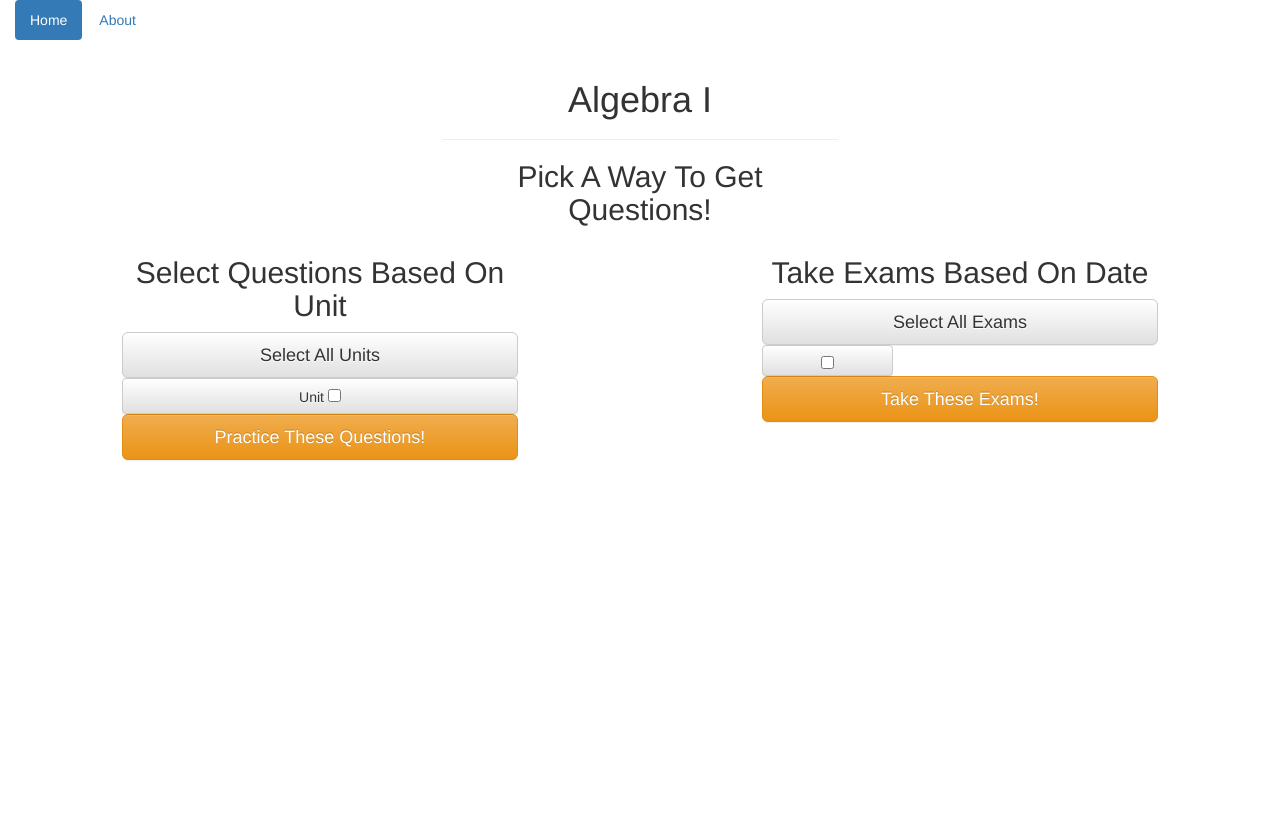
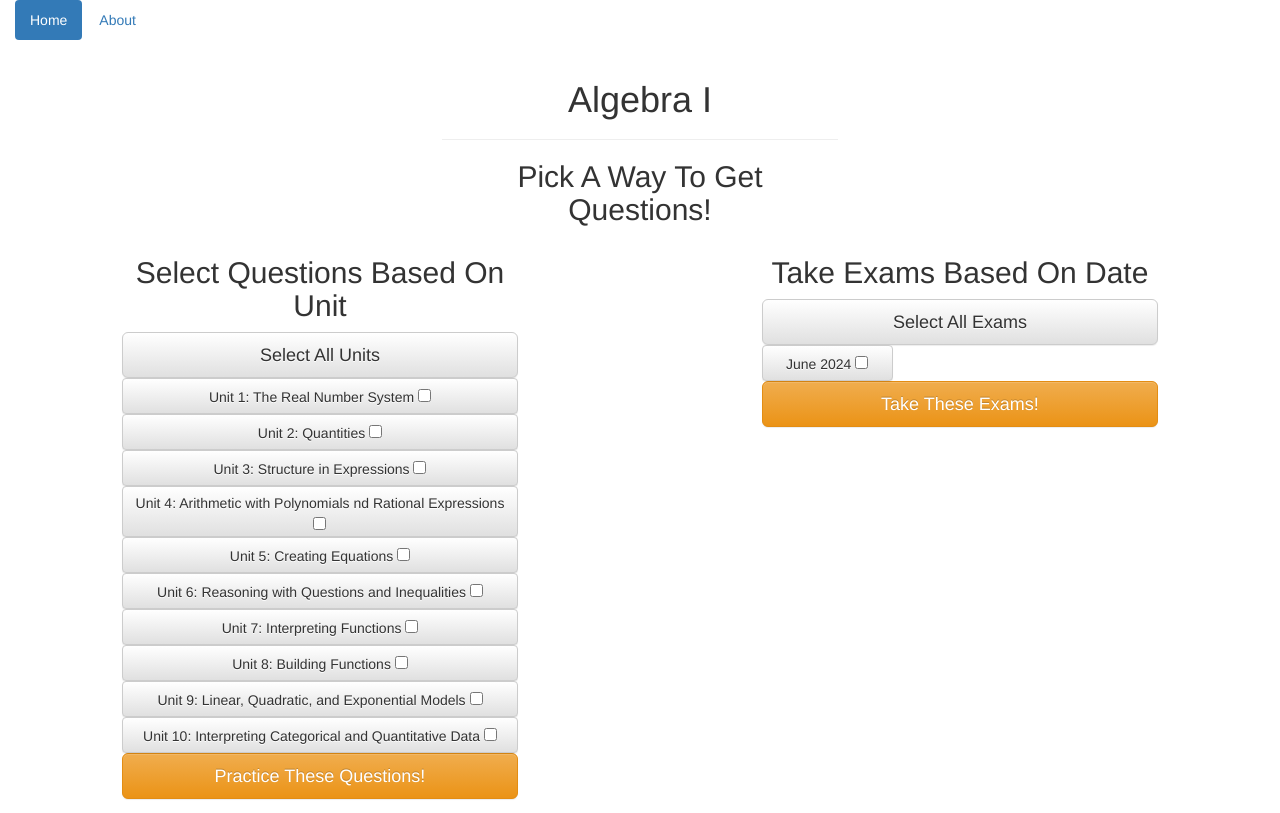
Before and after one commit to WalterSchaertl/NYRP, a Django app: a page that uses NYRP/templates/NYRP/base.html in a window 1280 px wide. Before the commit the page ends 461 px from the top, so only its background shows below. Run offline with Django 3.2, Linux system fonts and the light colour scheme; some libraries are stand-ins or nearby versions.

Commit message:
Adding 2024 June ALG1 exam

```diff
--- a/NYRP/forms.py
+++ b/NYRP/forms.py
@@ -63,8 +63,24 @@ USHG_EXAMS = (
 
 # Algebra I, Algebra 2, Global History and Geography,
 # and Physics are not implemented yet.
-ALG1_UNITS = (("", ""),)
-ALG1_EXAMS = (("", ""),)
+# TODO add the ALG1 reference sheet: https://www.nysed.gov/sites/default/files/programs/state-assessment/public-facing-reference-sheet.pdf
+# and https://www.nysed.gov/sites/default/files/programs/state-assessment/a1-next-gen-reference-sheet.pdf starting June 2024
+# and update the reference table button to point to them
+ALG1_UNITS = (
+	("1", "1: The Real Number System"),
+	("2", "2: Quantities"),
+	("3", "3: Structure in Expressions"),
+	("4", "4: Arithmetic with Polynomials nd Rational Expressions"),
+	("5", "5: Creating Equations"),
+	("6", "6: Reasoning with Questions and Inequalities"),
+	("7", "7: Interpreting Functions"),
+	("8", "8: Building Functions"),
+	("9", "9: Linear, Quadratic, and Exponential Models"),
+	("10", "10: Interpreting Categorical and Quantitative Data")
+)
+ALG1_EXAMS = (	("June 2024", "June 2024"),)
+
+
 ALG2_UNITS = (("", ""),)
 ALG2_EXAMS = (("", ""),)
 GHGE_UNITS = (("", ""),)
--- a/NYRP/templates/NYRP/index.html
+++ b/NYRP/templates/NYRP/index.html
@@ -56,8 +56,7 @@
 								Practice recent regents exams, or study by unit!
 							</p>
 							<p>
-								<!--Usually an a tag, but a disabled button for now-->
-								<button disabled class="btn btn-primary"  href="{% url 'prep' 'Algebra_I'%}">Start</button>
+								<a class="btn btn-primary"  href="{% url 'prep' 'Algebra_I'%}">Start</a>
 							</p>
 						</div>
 					</div>
--- a/NYRP/templates/NYRP/question.html
+++ b/NYRP/templates/NYRP/question.html
@@ -61,6 +61,7 @@ img {
 	<div class="row">
 		<div class="col-md-1"></div>
 		<div class="col-md-10">
+			<!-- TODO this should reflect the correct reference tables, and be absent on those that don't have any -->
 			<button class="btn btn-info" onclick="open_pdf('{% static 'ChemRef.pdf' %}')">View Reference Table</button>
 
 			<form id="answerForm3" method="post">
```
Also changed, not shown: NYRP/static/diagrams/2024_June_ALG1_1.png (added), NYRP/static/diagrams/2024_June_ALG1_11.png (added), NYRP/static/diagrams/2024_June_ALG1_13.png (added), NYRP/static/diagrams/2024_June_ALG1_14.png (added), NYRP/static/diagrams/2024_June_ALG1_16.png (added), NYRP/static/diagrams/2024_June_ALG1_18.png (added), NYRP/static/diagrams/2024_June_ALG1_20.png (added), NYRP/static/diagrams/2024_June_ALG1_23.png (added), NYRP/static/diagrams/2024_June_ALG1_5.png (added), NYRP/static/diagrams/2024_June_ALG1_6.png (added), db.sqlite3.
